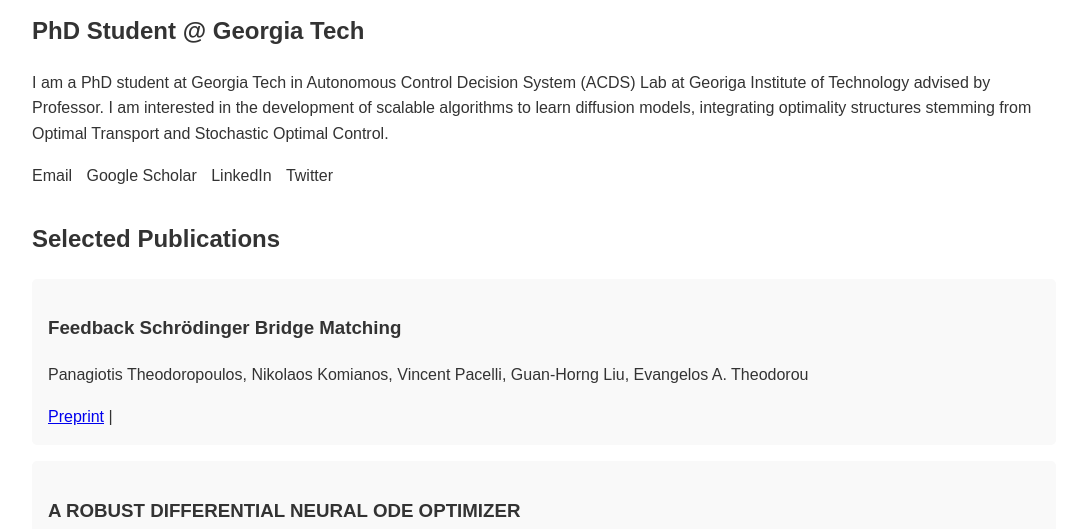
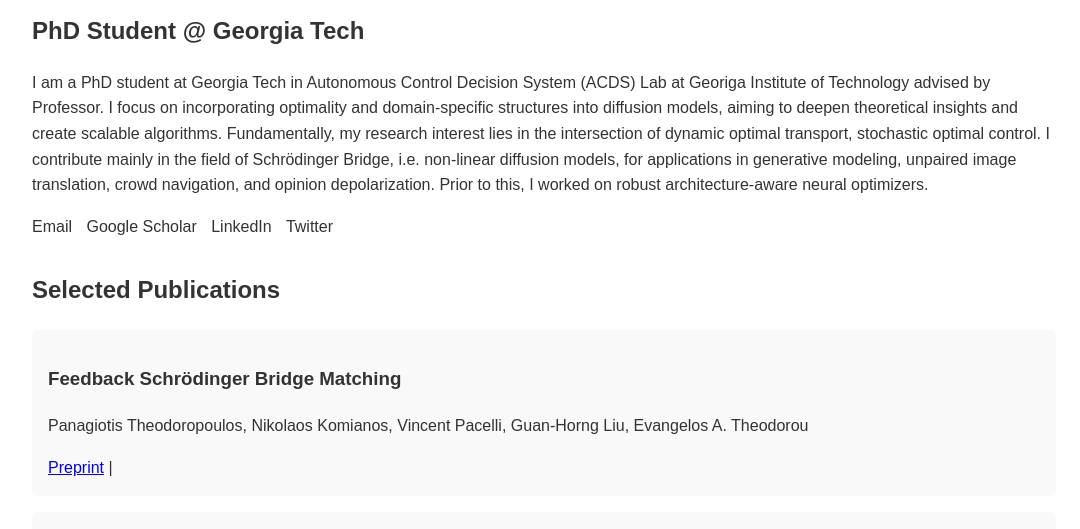
Before and after one commit to panostheo98/panostheo98.github.io, a plain HTML site: page index.html in a window 1280 px wide. Shown: the part 286-815 px from the top of the page, without its empty margins (96-1176 px from the left). Drawn offline with Linux system fonts and the light colour scheme.

Commit message:
Update index.html

```diff
--- a/index.html
+++ b/index.html
@@ -95,7 +95,9 @@
         <img src="https://media.licdn.com/dms/image/v2/D4D03AQGDheP7HxJ0MQ/profile-displayphoto-shrink_800_800/profile-displayphoto-shrink_800_800/0/1715106458562?e=1733961600&v=beta&t=BXk0hZAumGLsSc_ofEgyg4Zwn2ann9QhbzO1EuCVLJQ" alt="Profile Picture" class="profile-image" id="profile-image">
         <h1>PhD Student @ Georgia Tech </h1>
         <p>I am a PhD student at Georgia Tech in Autonomous Control Decision System (ACDS) Lab at Georiga Institute of Technology advised by Professor.
-            I am interested in the development of scalable algorithms to learn diffusion models, integrating optimality structures stemming from Optimal Transport and Stochastic Optimal Control.
+           I focus on incorporating optimality and domain-specific structures into diffusion models, aiming to deepen theoretical insights and create scalable algorithms. Fundamentally, my research interest lies in the intersection of dynamic optimal transport, stochastic optimal control.
+            I contribute mainly in the field of Schrödinger Bridge, i.e. non-linear diffusion models, for applications in generative modeling, unpaired image translation, crowd navigation, and opinion depolarization.
+            Prior to this, I worked on robust architecture-aware neural optimizers.
         <div class="social-links">
             <a href="mailto:ptheodor3@gatech.edu">Email</a>
             <a href="https://scholar.google.com/citations?user=1TNqTOYAAAAJ&hl=en" target="_blank" rel="noopener noreferrer">Google Scholar</a>
```
